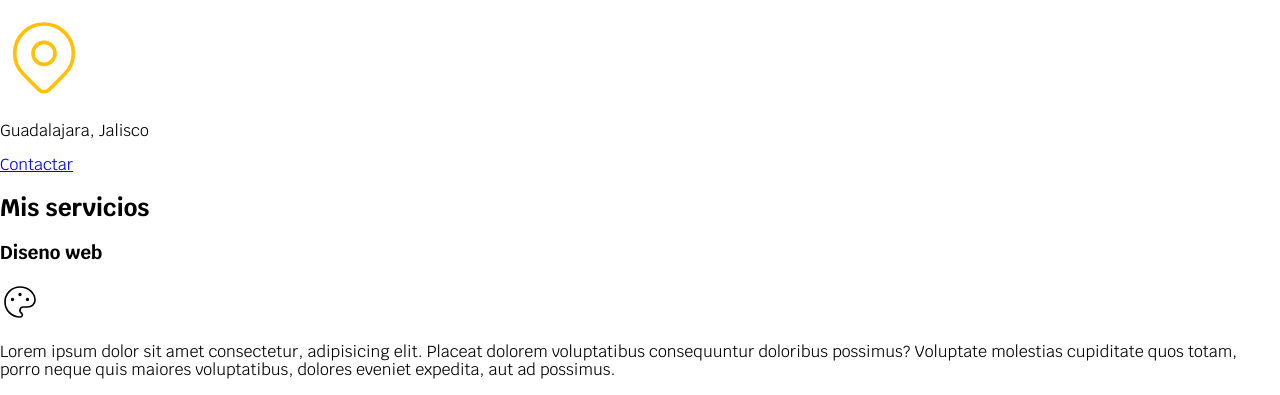
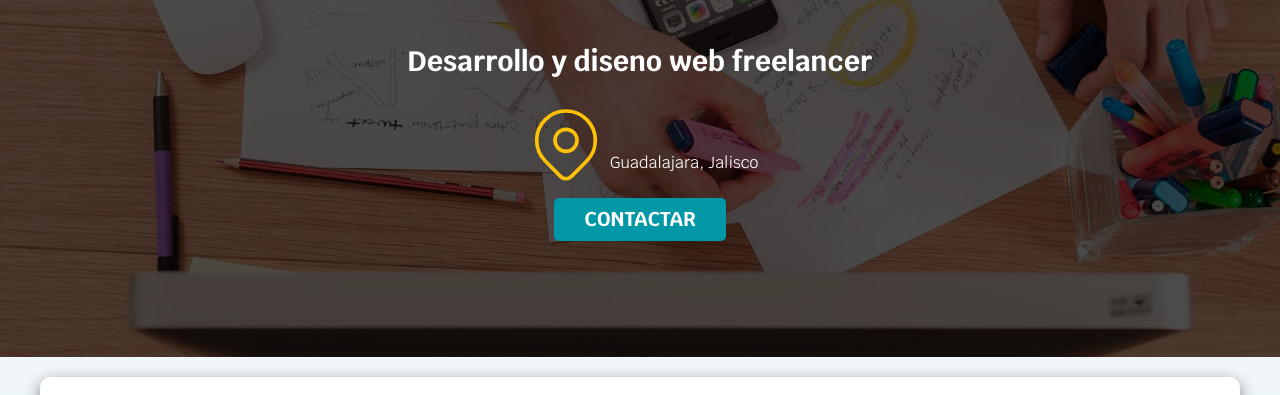
Before and after one commit to AngelCertificatedProfessional/ClasesEnLinea, a plain HTML site: page SitioFreelancer/index.html in a window 1280 px wide. Shown: the part 231-626 px from the top of the page. Drawn offline with Linux system fonts and the light colour scheme.

Commit message:
Se aggrego cambios de diseno para que quede mas estabilizado a la pagina referente a la seccion del main

```diff
--- a/SitioFreelancer/css/styles.css
+++ b/SitioFreelancer/css/styles.css
@@ -4,20 +4,46 @@
     --primario: #FFC107;
     --secundario: #0097A7;
     --gris:#757575;
+    --grisClaro:#D9e9f3
 }
 
 html{
     font-size:62.5%;
+    box-sizing: border-box;
 }
+
+*,*:before,*:after{
+    box-sizing: inherit;
+}
+
 
 body{
     font-size:16px;
     font-family: 'Krub', sans-serif;
+    background-image: linear-gradient(to top,var(--grisClaro) 0%,var(--blanco) 100%);
 }
 
-.titulo {
+.sombra{
+    box-shadow: 0px 5px 15px 0px rgba(0,0,0,0.48);
+    background-color:var(--blanco);
+    padding:2rem;
+    border-radius:1rem;
+}
+
+h1{
+    font-size: 3.8rem;
+}
+
+h2{
+    font-size:2.8rem
+}
+
+h3{
+    font-size:1.8rem;
+}
+
+h1,h2,h3{
     text-align: center;
-    font-size:3.8rem;
 }
 
 .titulo span{
@@ -60,3 +86,53 @@ body{
     background-color: var(--primario);
     color:var(--oscuro);
 }
+
+.hero{
+    background-image: url(../img/hero.jpg);
+    background-repeat: no-repeat;
+    background-size:cover;
+    height:450px;
+    position:relative;
+    margin-bottom:2rem;
+}
+
+.contenido-hero{
+    position: absolute;
+    background-color:rgba(0,0,0,.7);
+    width:100%;
+    height:100%;
+    display:flex;
+    flex-direction: column;
+    align-items:center;
+    justify-content: center;
+}
+
+.contenido-hero h2,
+.contenido-hero p{
+    color:var(--blanco);
+}
+
+.ubicacion {
+    display:flex;
+    align-items:flex-end;
+}
+
+.boton{
+    background-color:var(--secundario);
+    color:var(--blanco);
+    padding:1rem 3rem;
+    margin-top:1rem;
+    font-size:2rem;
+    text-decoration: none;
+    text-transform: uppercase;
+    font-weight: 700;
+    border-radius:0.5rem;
+    width:90%;
+    text-align: center;
+}
+
+@media(min-width: 768px) {
+    .boton{
+        width:auto;
+    }
+}
--- a/SitioFreelancer/index.html
+++ b/SitioFreelancer/index.html
@@ -30,18 +30,24 @@
 
     <!-- <img src="img/hero.jpg"> -->
 
-    <section>
-        <h2 class="titulo"> Desarrollo y diseno web<span> freelancer</span>  </h2>
-        <svg xmlns="http://www.w3.org/2000/svg" class="icon icon-tabler icon-tabler-map-pin" width="88" height="88" viewBox="0 0 24 24" stroke-width="1" stroke="#ffc107" fill="none" stroke-linecap="round" stroke-linejoin="round">
-            <path stroke="none" d="M0 0h24v24H0z" fill="none"/>
-            <circle cx="12" cy="11" r="3" />
-            <path d="M17.657 16.657l-4.243 4.243a2 2 0 0 1 -2.827 0l-4.244 -4.243a8 8 0 1 1 11.314 0z" />
-        </svg>
+    <section class="hero">
+        <div class="contenido-hero">
+            <h2> Desarrollo y diseno web<span> freelancer</span>  </h2>
 
-        <p> Guadalajara, Jalisco </p>
-        <a href="#">Contactar</a>
+            <div class="ubicacion">
+                <svg xmlns="http://www.w3.org/2000/svg" class="icon icon-tabler icon-tabler-map-pin" width="88" height="88" viewBox="0 0 24 24" stroke-width="1" stroke="#ffc107" fill="none" stroke-linecap="round" stroke-linejoin="round">
+                    <path stroke="none" d="M0 0h24v24H0z" fill="none"/>
+                    <circle cx="12" cy="11" r="3" />
+                    <path d="M17.657 16.657l-4.243 4.243a2 2 0 0 1 -2.827 0l-4.244 -4.243a8 8 0 1 1 11.314 0z" />
+                </svg>
+                <p>
+                    Guadalajara, Jalisco
+                </p>
+            </div>
+            <a class="boton" href="#">Contactar</a>
+        </div>
     </section>
-    <main>
+    <main class="contenedor sombra">
         <h2> Mis servicios </h2>
 
         <section>
```
